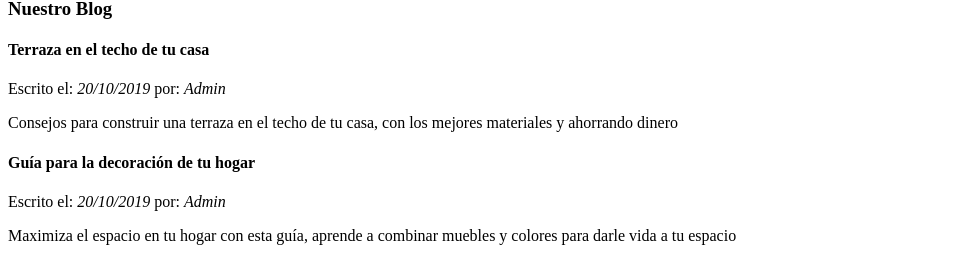
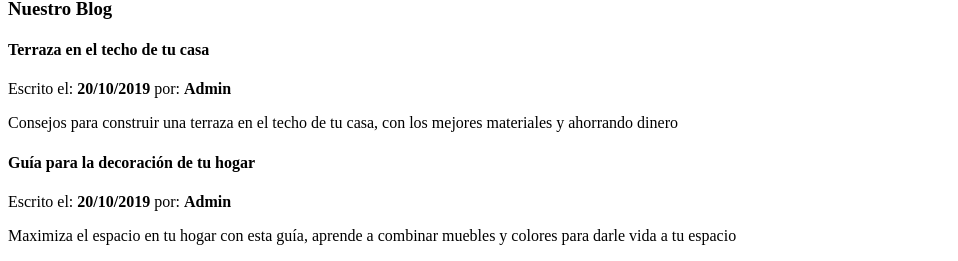
Before and after one commit to Davidmz1/git-prueba, a plain HTML site: page index.html in a window 1280 px wide. Shown: the part 3167-3428 px from the top of the page, without its empty margins (0-958 px from the left). Drawn offline with Linux system fonts and the light colour scheme.

Commit message:
Actualizacion a letra negra

```diff
--- a/index.html
+++ b/index.html
@@ -61,12 +61,12 @@
 
     <h3>Nuestro Blog</h3>
     <h4>Terraza en el techo de tu casa</h4>
-    <p>Escrito el: <em>20/10/2019 </em> por: <em>Admin</em></p>
+    <p>Escrito el: <b>20/10/2019 </b> por: <b>Admin</b></p>
     <p>Consejos para construir una terraza en el techo de tu casa, con los mejores
         materiales y ahorrando dinero</p>
 
     <h4>Guía para la decoración de tu hogar</h4>
-    <p>Escrito el: <em>20/10/2019 </em> por: <em>Admin</em></p>
+    <p>Escrito el: <b>20/10/2019 </b> por: <b>Admin</b></p>
     <p>Maximiza el espacio en tu hogar con esta guía, aprende
         a combinar muebles y colores para darle vida a tu espacio</p>
 
```
